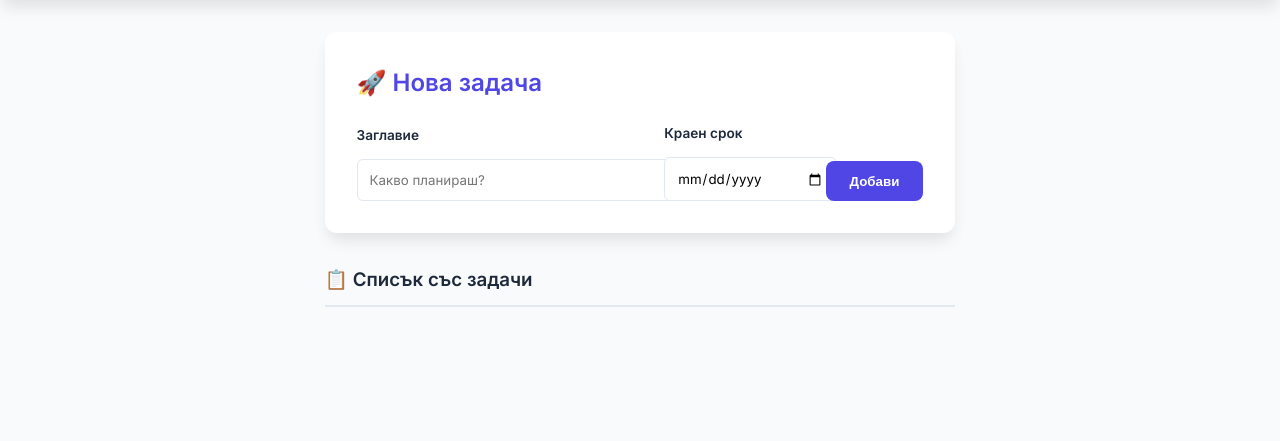
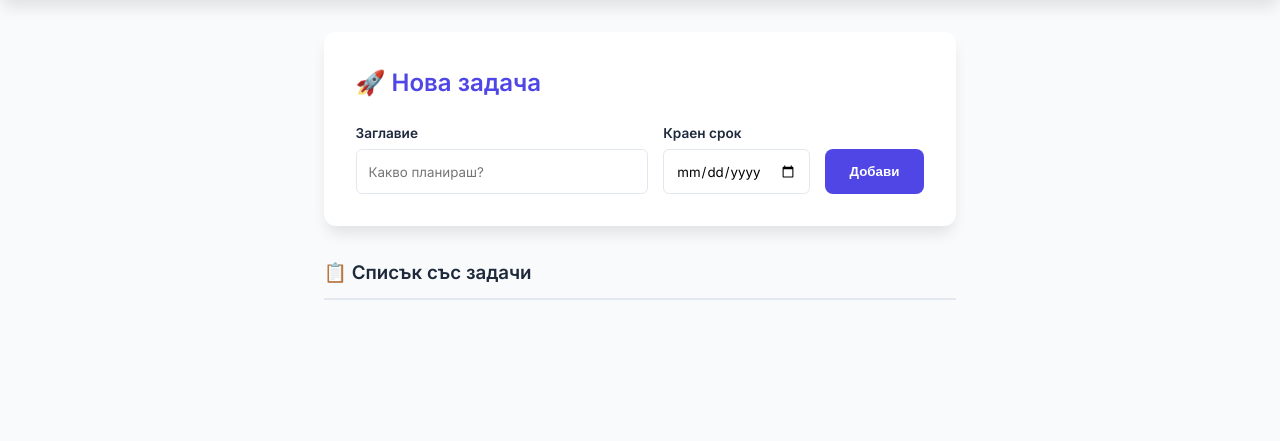
Before and after one commit to angeluzunov10/task-manager-py, a FastAPI app: page / in a window 1280 px wide. Shown: the part 70-511 px from the top of the page. Run offline with FastAPI, Linux system fonts and the light colour scheme; data that the repository does not hold is empty.

Commit message:
UI: Final cleanup of HTML and CSS for task form and navbar

```diff
--- a/static/style.css
+++ b/static/style.css
@@ -34,7 +34,7 @@ footer {
 }
 
 .container {
-    max-width: 800px; /* Намалихме го за по-центриран вид */
+    max-width: 800px; /* Намалям го за по-центриран вид */
     margin: 0 auto;
     padding: 0 20px;
 }
@@ -138,3 +138,53 @@ input, textarea {
     font-size: 0.9rem;
     font-weight: 600;
 }
+
+/* Стилизиране на бутона за изход */
+.btn-logout-nav {
+    background-color: transparent !important;
+    border: 1px solid var(--border) !important;
+    color: var(--text) !important;
+    padding: 5px 15px !important;
+    border-radius: 6px !important;
+    cursor: pointer !important;
+    transition: all 0.3s !important;
+}
+
+.btn-logout-nav:hover {
+    background-color: var(--danger) !important;
+    color: white !important;
+    border-color: var(--danger) !important;
+}
+
+/* Оправя разстоянието във формата */
+.form-grid {
+    gap: 20px !important; /* Това ще раздели полетата едно от друго */
+}
+
+/* Специални корекции за формата в index.html */
+.form-grid {
+    display: grid !important;
+    grid-template-columns: 2fr 1fr auto !important;
+    gap: 15px !important;
+    align-items: flex-end !important; /* Подравнява ги перфектно долу */
+}
+
+/* Уеднаквяваме височината на полетата и бутона */
+.form-grid input,
+.form-grid .btn-primary {
+    height: 45px !important;
+    margin: 0 !important; /* маха margin-ите, които ги разминават */
+    box-sizing: border-box !important;
+}
+
+.form-grid .btn-primary {
+    width: auto !important; /* Бутонът да не е 100%, а колкото е текста му */
+    padding: 0 25px !important;
+}
+
+.field-group label {
+    display: block;
+    font-size: 0.85rem;
+    font-weight: 600;
+    margin-bottom: 5px;
+}
--- a/templates/base.html
+++ b/templates/base.html
@@ -14,7 +14,7 @@
             <div id="auth-links">
                 <a href="/login" id="login-link" class="nav-link">Вход</a>
                 <a href="/register" id="register-link" class="nav-link btn-outline">Регистрация</a>
-                <button onclick="logout()" id="logout-btn" class="btn-logout" style="display: none;">Изход</button>
+                <button onclick="logout()" id="logout-btn" class="btn-logout-nav" style="display: none;">Изход</button>
             </div>
         </div>
     </nav>
--- a/templates/index.html
+++ b/templates/index.html
@@ -4,17 +4,17 @@
 
 {% block content %}
 <div class="task-card">
-    <h2 style="margin-top: 0; color: var(--primary);">🚀 Нова задача</h2>
-    <div class="form-grid" style="display: grid; grid-template-columns: 2fr 1fr auto; gap: 15px; align-items: end;">
+    <h2 style="color: var(--primary); margin-top: 0;">🚀 Нова задача</h2>
+    <div class="form-grid">
         <div class="field-group">
-            <label style="display: block; font-size: 0.85rem; font-weight: 600; margin-bottom: 5px;">Заглавие</label>
-            <input type="text" id="title" placeholder="Какво планираш?" style="margin-bottom: 0;">
+            <label>Заглавие</label>
+            <input type="text" id="title" placeholder="Какво планираш?">
         </div>
         <div class="field-group">
-            <label style="display: block; font-size: 0.85rem; font-weight: 600; margin-bottom: 5px;">Краен срок</label>
-            <input type="date" id="deadline" style="margin-bottom: 0;">
+            <label>Краен срок</label>
+            <input type="date" id="deadline">
         </div>
-        <button class="btn-primary" onclick="createTask()" style="padding: 0.8rem 1.5rem;">Добави</button>
+        <button class="btn-primary" onclick="createTask()">Добави</button>
     </div>
 </div>
 
```
